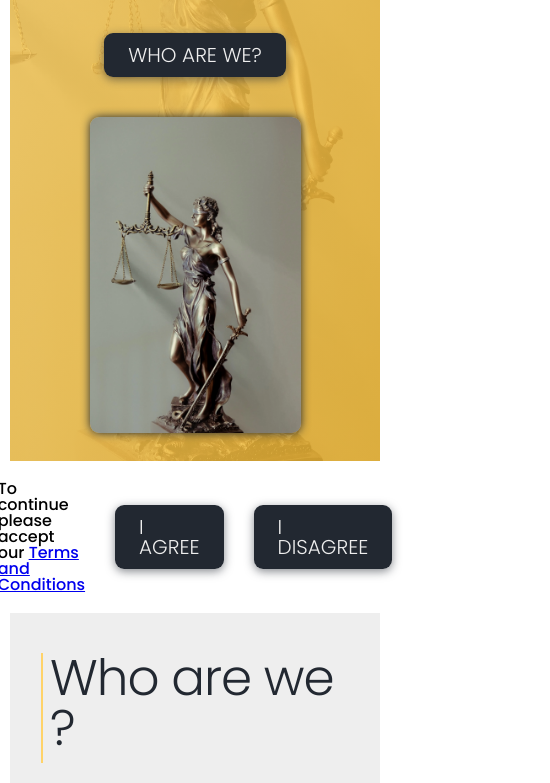
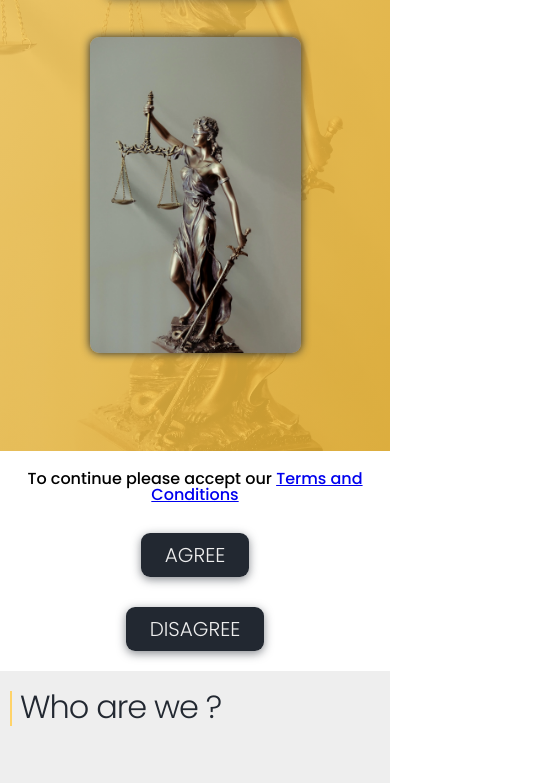
Before and after one commit to lucifer78907/Karan_Chaudhary_and_associates_website, a website: page index.html in a window 390 px wide. Shown: the part 393-1176 px from the top of the page, 550 px wide, since content can reach past the window. Drawn offline with nearby package versions, Linux system fonts and the light colour scheme.

Commit message:
+Phone responsive

```diff
--- a/js/script.js
+++ b/js/script.js
@@ -30,7 +30,6 @@ navigationBox.addEventListener("click", function (e) {
 
 // Spinner
 
-
 const spinner = document.createElement("div");
 const showSpinner = function () {
   const markup = `
@@ -62,8 +61,8 @@ const showPopup = function () {
         To continue please accept our
         <a href="popup.html" target="_blank">Terms and Conditions</a>
       </p>
-      <a href="#/" class="btn btn--disclaimer btn--agree">I agree</a>
-      <a href="#/" class="btn btn--disagree">I disagree</a>
+      <a href="#/" class="btn btn--disclaimer btn--agree">Agree</a>
+      <a href="#/" class="btn btn--disagree">Disagree</a>
       </div>
   `;
   heroSection.insertAdjacentHTML("afterend", markup);
--- a/sass/base/_base.scss
+++ b/sass/base/_base.scss
@@ -20,6 +20,10 @@ body {
   @include respond(tab-port) {
     padding: 1rem;
   }
+
+  @include respond(phone) {
+    padding: 0rem;
+  }
 }
 
 ::selection {
--- a/sass/base/_typography.scss
+++ b/sass/base/_typography.scss
@@ -11,6 +11,10 @@
   }
   @include respond(tab-land) {
     text-align: center;
+  }
+
+  @include respond(phone) {
+    font-size: 5rem;
   }
 }
 
@@ -30,6 +34,10 @@
 
   @include respond(tab-port) {
     font-size: 5rem;
+  }
+
+  @include respond(phone) {
+    font-size: 3.2rem;
   }
 
   &:hover {
@@ -73,6 +81,10 @@
   @include respond(tab-land) {
     font-size: 4rem;
   }
+
+  @include respond(phone) {
+    font-size: 3rem;
+  }
 }
 
 .heading__quaternary {
--- a/sass/components/_card.scss
+++ b/sass/components/_card.scss
@@ -3,6 +3,12 @@
   padding: 2rem 6rem;
   background-color: $color-primary;
   margin-bottom: 6rem;
+
+  @include respond(phone) {
+    clip-path: none;
+    padding: 3rem;
+    border-radius: 11px;
+  }
 
   &__article {
     font-size: 1.8rem;
--- a/sass/components/_cookie.scss
+++ b/sass/components/_cookie.scss
@@ -5,8 +5,16 @@
   gap: 3rem;
   padding: 2rem;
 
+  @include respond(phone) {
+    flex-direction: column;
+  }
+
   &__message {
     font-size: 1.6rem;
     font-weight: 500;
+
+    @include respond(phone) {
+      text-align: center;
+    }
   }
 }
--- a/sass/components/_footer.scss
+++ b/sass/components/_footer.scss
@@ -7,6 +7,7 @@
     font-size: 2rem;
     font-weight: 300;
     color: $color-primary;
+    line-height: 1.7;
   }
   &__span {
     display: inline-block;
--- a/sass/components/_header.scss
+++ b/sass/components/_header.scss
@@ -15,6 +15,11 @@
     @include respond(tab-port) {
       top: 3.5rem;
       right: 3.5rem;
+    }
+
+    @include respond(phone) {
+      top: 1.5rem;
+      right: 1.5rem;
     }
   }
 
--- a/sass/layout/_choose_us.scss
+++ b/sass/layout/_choose_us.scss
@@ -2,6 +2,10 @@
   padding: 8rem;
   background-color: $color-grey-darkest;
   color: $color-white;
+
+  @include respond(phone) {
+    padding: 4rem 2rem;
+  }
 
   &__reasons {
     display: flex;
--- a/sass/layout/_contact.scss
+++ b/sass/layout/_contact.scss
@@ -24,6 +24,10 @@
     @include respond(tab-port) {
       height: auto;
       width: 100%;
+    }
+
+    @include respond(phone) {
+      padding: 4rem 1rem;
     }
   }
 
@@ -69,5 +73,9 @@
       justify-content: space-evenly;
       flex-direction: column;
     }
+
+    @include respond(phone) {
+      font-size: 1.6rem;
+    }
   }
 }
--- a/sass/layout/_hero.scss
+++ b/sass/layout/_hero.scss
@@ -42,6 +42,11 @@
     @include respond(tab-land) {
       margin-bottom: 3rem;
       align-self: center;
+      text-align: center;
+    }
+
+    @include respond(phone) {
+      margin-bottom: 0rem;
     }
   }
 
--- a/sass/layout/_intro.scss
+++ b/sass/layout/_intro.scss
@@ -8,6 +8,10 @@
     flex-direction: column;
   }
 
+  @include respond(phone) {
+    padding: 2rem;
+  }
+
   &__main-box {
     display: grid;
     grid-template-columns: repeat(auto-fit, minmax(50rem, max-content));
@@ -16,6 +20,11 @@
 
     @include respond(tab-land) {
       row-gap: 8rem;
+    }
+
+    @include respond(phone) {
+      display: flex;
+      flex-direction: column;
     }
   }
 
@@ -28,6 +37,10 @@
       font-size: 2rem;
     }
 
+    @include respond(phone) {
+      font-size: 1.6rem;
+    }
+
     & strong {
       font-weight: 700;
     }
@@ -38,6 +51,10 @@
     justify-content: center;
     position: relative;
     transition: all 500ms;
+
+    @include respond(phone) {
+      height: 50rem;
+    }
   }
 
   &__img-desc {
--- a/sass/layout/_practice_areas.scss
+++ b/sass/layout/_practice_areas.scss
@@ -1,6 +1,10 @@
 .practice__areas {
   padding: 8rem;
   background-color: $color-grey-darkest;
+
+  @include respond(phone) {
+    padding: 4rem 2rem;
+  }
 
   &--cards {
     display: grid;
```
Also changed, not shown: css/styles.css, 1 other file.
